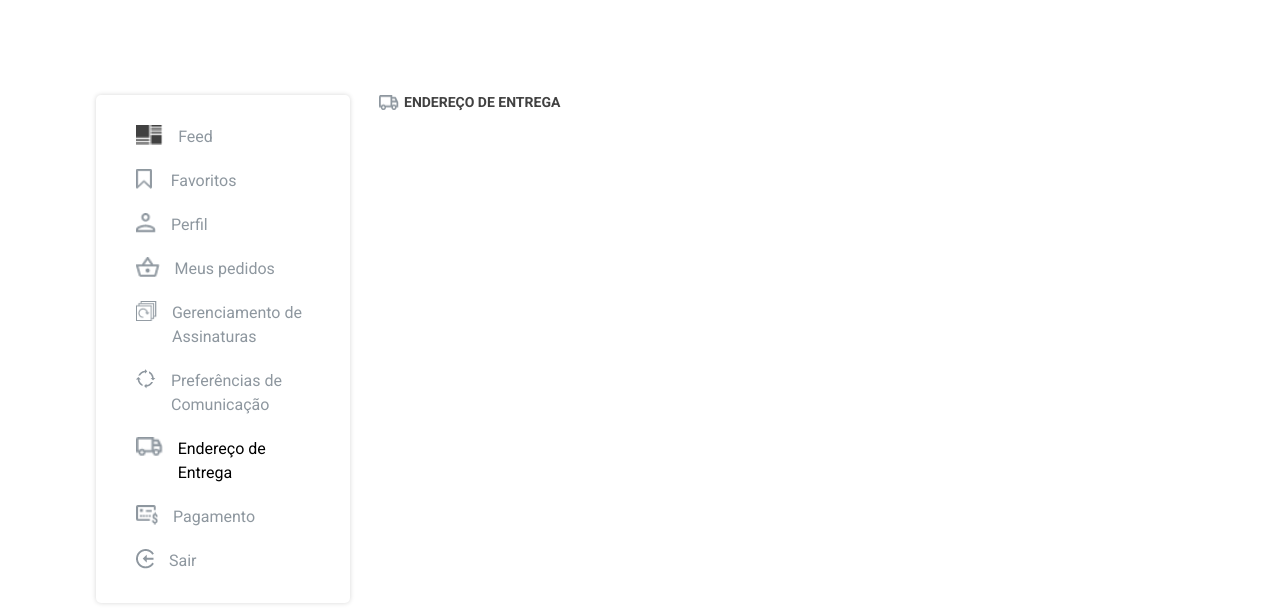
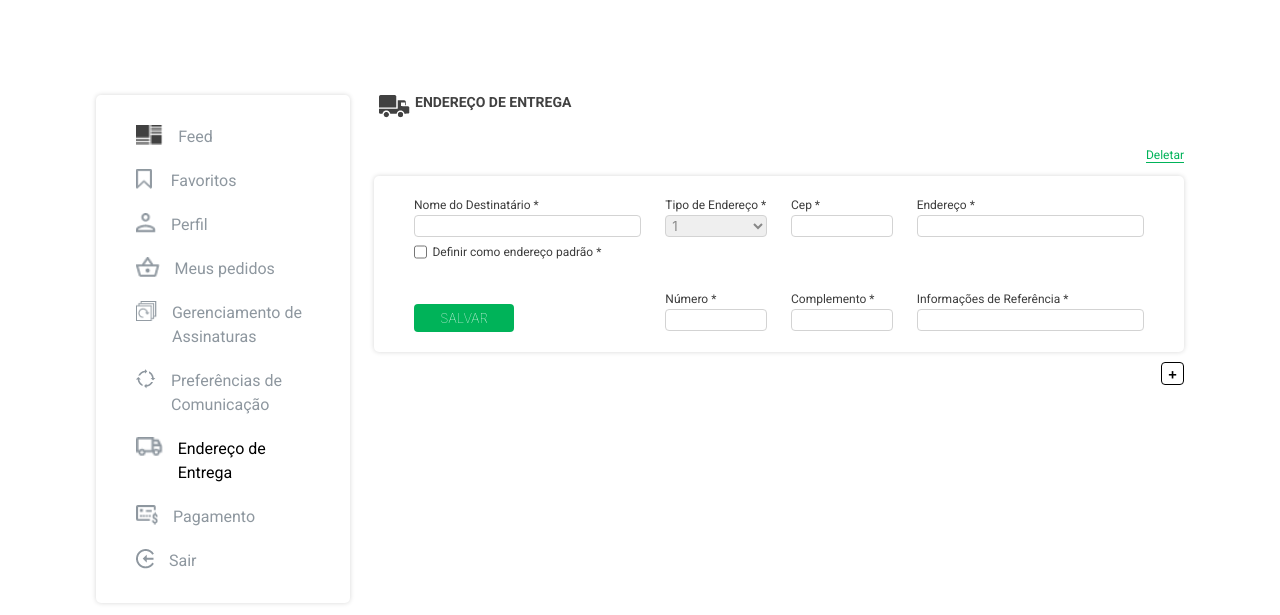
Before and after one commit to Carrilh0/TelasCaffeine, a plain HTML site: page views/endereco.html in a window 1280 px wide. Shown: the part 263-878 px from the top of the page. Drawn offline with Linux system fonts and the light colour scheme.

Commit message:
fix forms

```diff
--- /dev/null
+++ b/css/forms.css
@@ -0,0 +1,110 @@
+
+/* FORMS */
+
+.box-card .deletar{
+    text-align: right;
+    padding-bottom: 10px;
+}
+.box-card .deletar a{
+   color: #00B359;
+   border-bottom: 1px solid #00B359;
+   font-size: 12px;
+   user-select: none;
+
+}
+
+
+.cards .card .check{
+    display: flex;
+    margin: 5px 5px 5px 0;
+    align-items:center ;
+}
+
+.cards .card .btn{
+    display: flex;
+    align-items: flex-end;
+}
+.cards .card .btn button{
+    width: 100px;
+    font-weight: 100;
+}
+.box-card .add{
+    float: right;
+    margin-top: 10px;
+}
+
+.box-card .add button{
+    color: #000;
+    border: 1px solid #000;
+    width: 23px;
+    height: 23px;
+    text-align: center;
+    padding: 0;
+    border-radius: 4px;
+    font-size: 15px;
+    user-select: none;
+    background-color: #fff;
+}
+.box-card .add button:active{
+    background-color: #00B359;
+    color:white;
+    border: none;
+}
+
+
+.cards .card input {
+    width: 100%;
+    text-align: center;
+    border: 1px solid #D3D3D3;
+    border-radius: 4px;
+    text-align: left;
+    color: #888888;
+    padding: 0 2px;
+    height: 22px;
+
+}
+
+.cards .card select{
+    width: 100%;
+    text-align: center;
+    border: 1px solid #D3D3D3;
+    border-radius: 4px;
+    text-align: left;
+    color: #888888;
+    padding: 0 2px;
+    height: 22px;
+}
+.cards .card input[type="checkbox"]{
+    min-width: 13.46px ;
+    min-height: 13.46px ;
+    width: 13.46px ;
+    height: 13.46px ;
+    margin-right: 5px;
+}
+
+
+.cards .card select:focus{
+    outline: none !important;
+    border: 1px solid #08CB69;
+    box-shadow: 0px 0px 4px #08CB6980;
+}
+.cards .card input:focus{
+    outline: none !important;
+    border: 1px solid #08CB69;
+    box-shadow: 0px 0px 4px #08CB6980;
+}
+
+
+.cards button{
+    text-align: center;
+    background-color: #00B359;
+    border-radius: 4px;
+    color: white;
+    width: 100%;
+    height: 28px ;
+    border: 0;
+    font-weight: 600;
+    text-transform: uppercase;
+}
+
+/* END FORMS */
--- a/css/painel.css
+++ b/css/painel.css
@@ -63,55 +63,11 @@
     padding: 0 5px;
 }
 
-.cards .card input{
-    width: 100%;
-    text-align: center;
-    border: 1px solid #D3D3D3;
-    border-radius: 4px;
-    text-align: left;
-    color: #888888;
-    padding: 0 2px;
-    height: 70%;
-
-}
-.cards .card select{
-    width: 100%;
-    text-align: center;
-    border: 1px solid #D3D3D3;
-    border-radius: 4px;
-    text-align: left;
-    color: #888888;
-    padding: 0 2px;
-    height: 70%;
-
-}
-.cards .card select:focus{
-    outline: none !important;
-    border: 1px solid #08CB69;
-    box-shadow: 0px 0px 4px #08CB6980;
-}
-.cards .card input:focus{
-    outline: none !important;
-    border: 1px solid #08CB69;
-    box-shadow: 0px 0px 4px #08CB6980;
-}
 .cards .card p{
     text-align: left;
     font-size:12px;
     letter-spacing: 0px;
     color: #3C3C3C;
-}
-
-.cards button{
-    text-align: center;
-    background-color: #00B359;
-    border-radius: 4px;
-    color: white;
-    width: 100%;
-    height: 80%;
-    border: 0;
-    font-weight: 600;
-    text-transform: uppercase;
 }
 
 /* CARD 2 É O "COMPLEMENTO" COMO SE FOSSE APENAS UM CARD, O DETALHE DAS PÁGINAS FEED E FAVORITOS */
--- a/views/endereco.html
+++ b/views/endereco.html
@@ -8,7 +8,7 @@
     <link href="../css/bulma.css" rel="stylesheet" />
     <link href="../css/navbars.css" rel="stylesheet" />
     <link href="../css/painel.css" rel="stylesheet" />
-    <link href="../css/comunicacao.css" rel="stylesheet" />
+    <link href="../css/forms.css" rel="stylesheet" />
     <title>Document</title>
 </head>
 
@@ -145,13 +145,63 @@
             </div>
             <div class="column is-9">
                 <div class="title">
-                    <img src="../img/assets/Endereço de Entrega.png">
+                    <img src="../img/assets/Entrega.png">
                     <h3 class="has-text-weight-bold">
                         Endereço de Entrega
                     </h3>
                 </div>
                 <div class="box-card">
-
+                    <div class="deletar">
+                        <a>Deletar</a>
+                    </div>
+                    <div class="card">
+                        <form>
+                            <div class="columns">
+                                <div class="column is-4">
+                                    <p>Nome do Destinatário *</p>
+                                    <input type="text">
+                                    <div class="check">
+                                        <input type="checkbox">
+                                        <p>Definir como endereço padrão *</p>
+                                    </div>
+                                </div>
+                                <div class="column is-2">
+                                    <p>Tipo de Endereço *</p>
+                                    <select>
+                                        <option>1</option>
+                                    </select>
+                                </div>
+                                <div class="column is-2">
+                                    <p>Cep *</p>
+                                    <input type="text">
+                                </div>
+                                <div class="column is-4">
+                                    <p>Endereço *</p>
+                                    <input type="text">
+                                </div>
+                            </div>
+                            <div class="columns">
+                                <div class="column is-4 btn">
+                                    <button>Salvar</button>
+                                </div>
+                                <div class="column is-2">
+                                    <p>Número *</p>
+                                    <input>
+                                </div>
+                                <div class="column is-2">
+                                    <p>Complemento *</p>
+                                    <input type="text">
+                                </div>
+                                <div class="column is-4">
+                                    <p>Informações de Referência *</p>
+                                    <input type="text">
+                                </div>
+                            </div>
+                        </form>
+                    </div>
+                    <div class="add">
+                        <button>+</button>
+                    </div>
                 </div>
             </div>
 
```
Also changed, not shown: css/favoritos.css (deleted, +0 -8 lines), views/feed.html (+2 -0 lines), views/pagamento.html (+40 -3 lines), views/perfil.html (+2 -0 lines), css/endereco.css (added).
